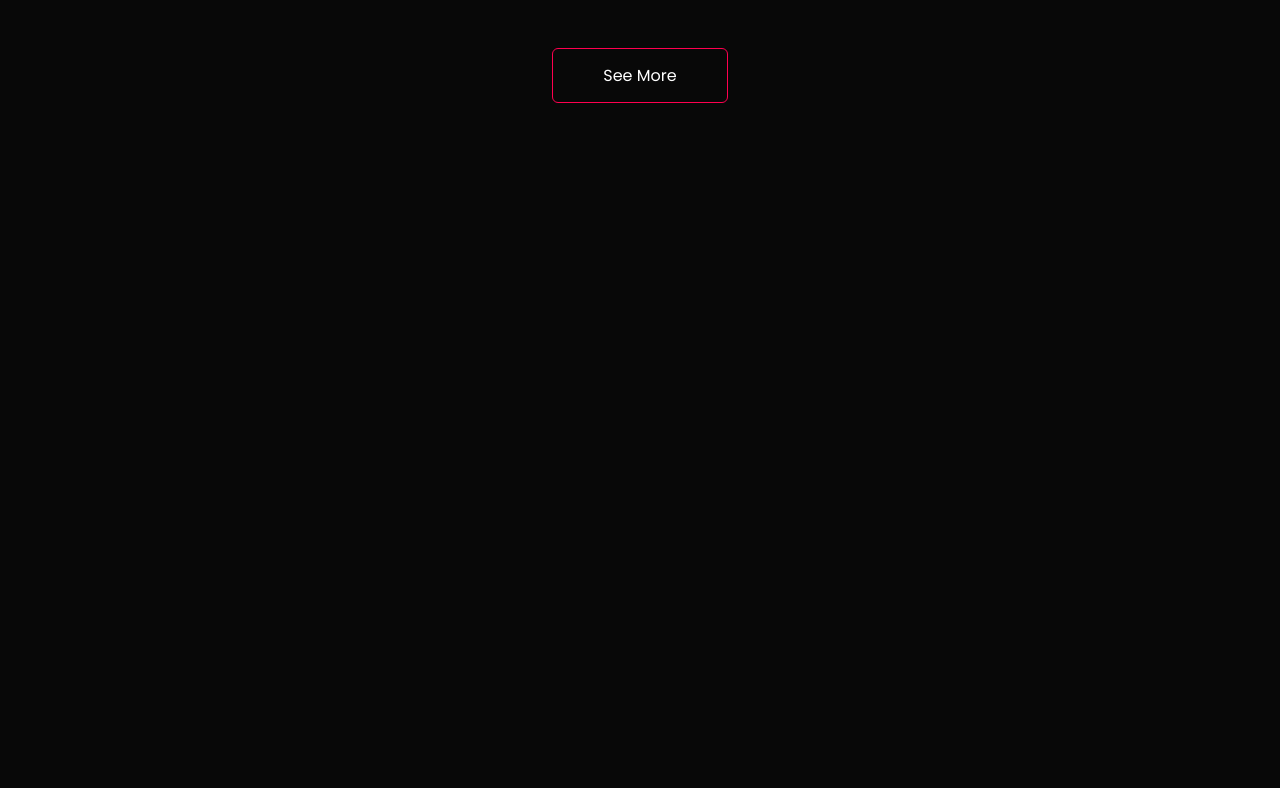
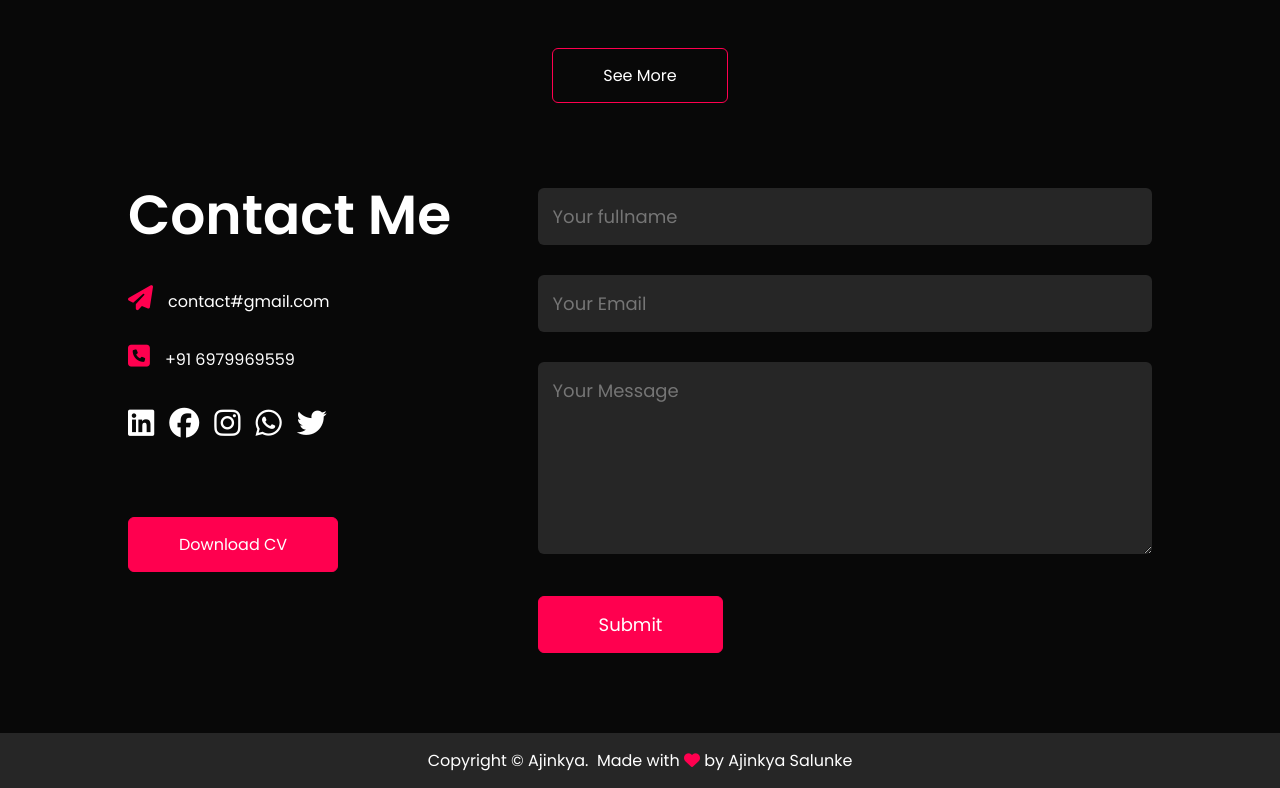
Before and after one commit to ajinkyasalunke7/portfolio-temp, a React (Vite) app: page / in a window 1280 px wide. Shown: the part 2549-3337 px from the top of the page. Before the commit the page ends 2712 px from the top, so only its background shows below. Built offline with nearby package versions, Linux system fonts and the light colour scheme.

Commit message:
added: Contact section

```diff
--- a/src/Components/Portfolio.css
+++ b/src/Components/Portfolio.css
@@ -290,3 +290,84 @@ nav ul li a:hover::after {
     background: #ff004f;
     transition: background 0.5s;
 }
+
+/* ------Contact Section------- */
+
+.contact-left {
+    flex-basis: 35%;
+}
+.contact-right {
+    flex-basis: 60%;
+}
+.contact-left p {
+    margin-top: 30px;
+}
+
+.contact-left p i {
+    color: #ff004f;
+    margin-right: 15px;
+    font-size: 25px;
+}
+
+.social-icons {
+    margin-top: 30px;
+    margin-bottom: 20px;
+}
+.social-icons a {
+    text-decoration: none;
+    font-size: 30px;
+    margin-right: 15px;
+    color: #ababab;
+    display: inline-block;
+    transition: transform 0.5s;
+}
+
+.social-icons a:hover {
+    color: #ff004f;
+    transform: translateY(-5px);
+}
+
+.social-icons a i:hover {
+    color: #ff004f;
+}
+
+.btn.btnDownload {
+    display: inline-block;
+    background: #ff004f;
+}
+
+.contact-right form {
+    width: 100%;
+}
+form input,
+form textarea {
+    width: 100%;
+    border: 0;
+    outline: none;
+    background: #262626;
+    padding: 15px;
+    margin: 15px 0;
+    color: #fff;
+    font-size: 18px;
+    border-radius: 6px;
+}
+
+form .btnDownload {
+    padding: 14px 60px;
+    font-size: 18px;
+    margin-top: 20px;
+    cursor: pointer;
+}
+
+.copyright {
+    width: 100%;
+    text-align: center;
+    padding: 15px 0;
+    background: #262626;
+    font-weight: 400;
+    margin-top: 20px;
+}
+
+.copyright i {
+    color: #ff004f;
+}
--- a/src/Components/Portfolio.jsx
+++ b/src/Components/Portfolio.jsx
@@ -5,6 +5,7 @@ import user from "./images/user.png";
 import work_1 from "./images/work-1.png";
 import work_2 from "./images/work-2.png";
 import work_3 from "./images/work-3.png";
+import cv from "./images/my-cv.pdf";
 
 export default function Portfolio() {
     const openTab = (tabName, event) => {
@@ -274,6 +275,82 @@ export default function Portfolio() {
                     </a>
                 </div>
             </div>
+
+            {/* --------------Contact Section----------- */}
+
+            <div id="contact">
+                <div className="container">
+                    <div className="row">
+                        <div className="contact-left">
+                            <h1 className="subtitle">Contact Me</h1>
+                            <p>
+                                <i className="fa-solid fa-paper-plane"></i>
+                                contact#gmail.com
+                            </p>
+                            <p>
+                                <i className="fa-solid fa-phone-square"></i>
+                                <span id="code">+91&nbsp;</span>6979969559
+                            </p>
+                            <div className="social-icons">
+                                <a href="#">
+                                    <i className="fa-brands fa-linkedin"></i>
+                                </a>
+                                <a href="#">
+                                    <i className="fa-brands fa-facebook"></i>
+                                </a>
+                                <a href="#">
+                                    <i className="fa-brands fa-instagram"></i>
+                                </a>
+                                <a href="#">
+                                    <i className="fa-brands fa-whatsapp"></i>
+                                </a>
+                                <a href="#">
+                                    <i className="fa-brands fa-twitter"></i>
+                                </a>
+                            </div>
+                            <a href={cv} className="btn btnDownload" download>
+                                Download CV
+                            </a>
+                        </div>
+                        <div className="contact-right">
+                            <form action="">
+                                <input
+                                    type="text"
+                                    name="Name"
+                                    id="Name"
+                                    placeholder="Your fullname"
+                                    required
+                                />
+                                <input
+                                    type="email"
+                                    name="Email"
+                                    id="Email"
+                                    placeholder="Your Email"
+                                    required
+                                />
+                                <textarea
+                                    name="Message"
+                                    id="Message"
+                                    rows="6"
+                                    placeholder="Your Message"
+                                ></textarea>
+                                <input
+                                    type="submit"
+                                    className="btn btnDownload"
+                                    value="Submit"
+                                />
+                            </form>
+                        </div>
+                    </div>
+                </div>
+                <div className="copyright">
+                    <p>
+                        Copyright © Ajinkya.&nbsp; Made with&nbsp;
+                        <i className="fa-solid fa-heart"></i>&nbsp;by Ajinkya
+                        Salunke
+                    </p>
+                </div>
+            </div>
         </div>
     );
 }
```
